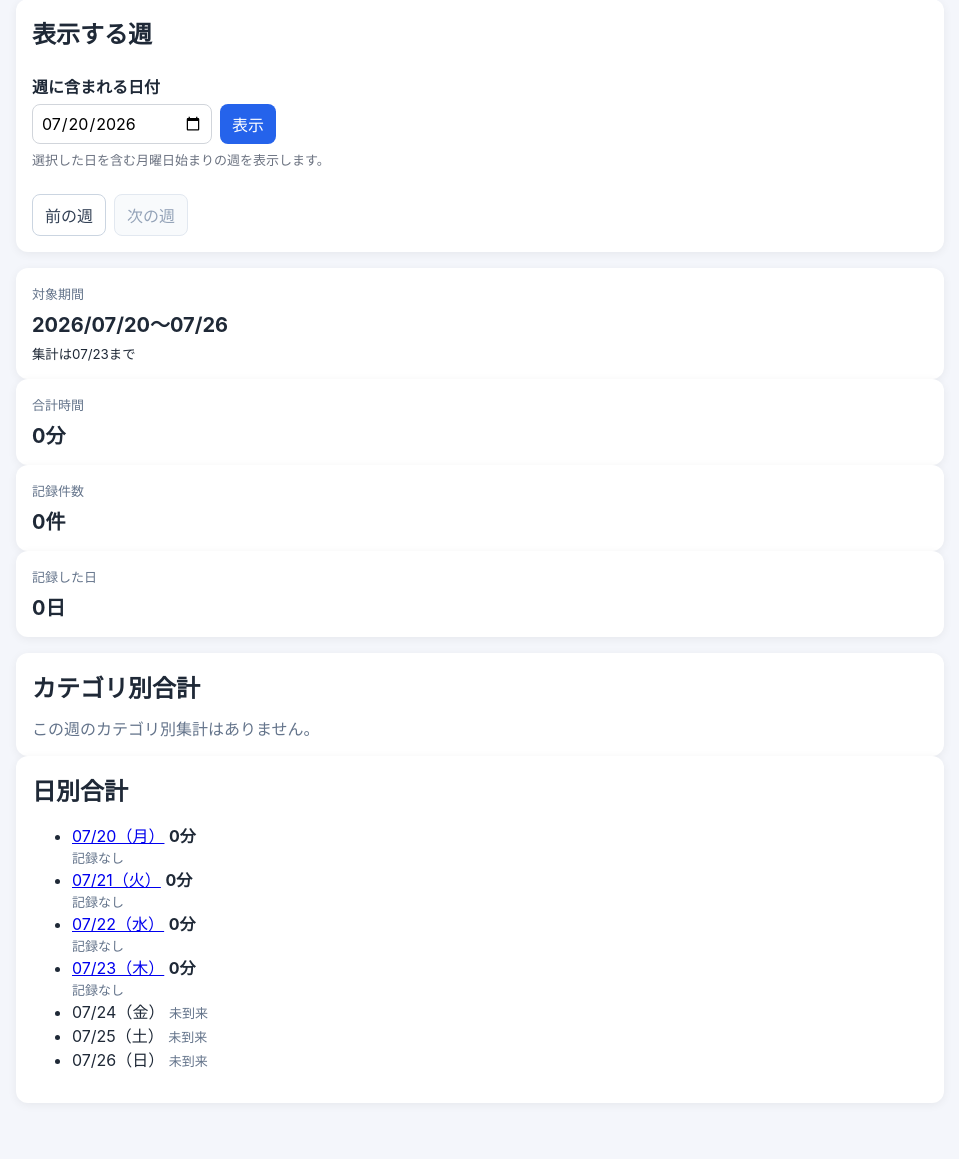
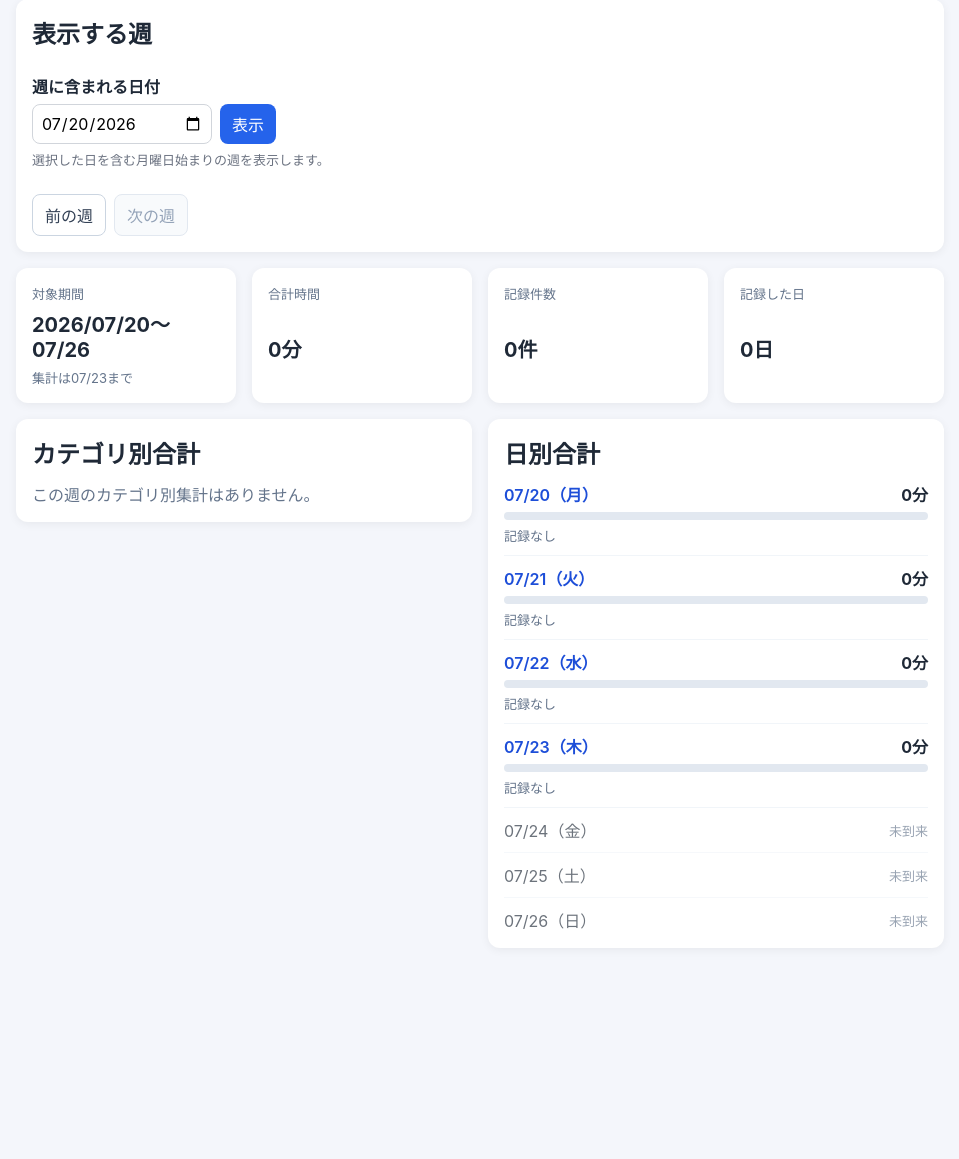
Before and after one commit to mizzz-ivr/home-panel-py, a FastAPI app: page /weekly in a window 1280 px wide. Shown: the part 144-1303 px from the top of the page, without its empty margins (160-1119 px from the left). After the commit the page ends 1073 px from the top, so only its background shows below. Run offline with FastAPI, Linux system fonts and the light colour scheme.

Commit message:
週次集計画面のレスポンシブスタイルを追加

```diff
--- a/app/static/style.css
+++ b/app/static/style.css
@@ -117,13 +117,15 @@ body {
 
 input,
 textarea,
+select,
 button,
 .button-link {
   font: inherit;
 }
 
 input,
-textarea {
+textarea,
+select {
   min-width: 0;
   border: 1px solid #d1d5db;
   border-radius: 8px;
@@ -139,7 +141,8 @@ input[type="number"] {
   flex: 0 1 100px;
 }
 
-input[type="date"] {
+input[type="date"],
+select {
   flex: 0 1 180px;
 }
 
@@ -173,6 +176,7 @@ button:hover,
 button:focus-visible,
 input:focus-visible,
 textarea:focus-visible,
+select:focus-visible,
 .button-link:focus-visible {
   outline: 3px solid rgba(37, 99, 235, 0.3);
   outline-offset: 2px;
@@ -265,10 +269,15 @@ button.danger {
   flex-wrap: wrap;
 }
 
-.history-summary {
+.history-summary,
+.weekly-summary {
   display: grid;
   grid-template-columns: repeat(3, minmax(0, 1fr));
   gap: 16px;
+}
+
+.weekly-summary {
+  grid-template-columns: repeat(4, minmax(0, 1fr));
 }
 
 .history-metric {
@@ -276,7 +285,8 @@ button.danger {
   gap: 6px;
 }
 
-.history-metric span {
+.history-metric span,
+.history-metric small {
   color: #64748b;
   font-size: 13px;
 }
@@ -285,7 +295,8 @@ button.danger {
   font-size: 20px;
 }
 
-.history-grid {
+.history-grid,
+.weekly-grid {
   display: grid;
   grid-template-columns: repeat(2, minmax(0, 1fr));
   align-items: start;
@@ -335,6 +346,64 @@ button.danger {
   font-size: 13px;
 }
 
+.weekly-day-list {
+  list-style: none;
+  margin: 0;
+  padding: 0;
+}
+
+.weekly-day {
+  display: grid;
+  gap: 6px;
+  padding: 10px 0;
+  border-bottom: 1px solid #f1f5f9;
+}
+
+.weekly-day:first-child {
+  padding-top: 0;
+}
+
+.weekly-day:last-child {
+  padding-bottom: 0;
+  border-bottom: none;
+}
+
+.weekly-day.future {
+  opacity: 0.65;
+}
+
+.weekly-day-header {
+  display: flex;
+  align-items: center;
+  justify-content: space-between;
+  gap: 12px;
+}
+
+.weekly-day-header a {
+  color: #1d4ed8;
+  font-weight: 600;
+  text-decoration: none;
+}
+
+.weekly-day-header a:hover {
+  text-decoration: underline;
+}
+
+.weekly-bar-track {
+  height: 8px;
+  overflow: hidden;
+  border-radius: 999px;
+  background: #e2e8f0;
+}
+
+.weekly-bar {
+  display: block;
+  width: var(--bar-width);
+  height: 100%;
+  border-radius: inherit;
+  background: #2563eb;
+}
+
 .empty-state {
   margin: 0;
   color: #64748b;
@@ -372,7 +441,9 @@ button.danger {
 
   .dashboard-grid,
   .history-summary,
-  .history-grid {
+  .weekly-summary,
+  .history-grid,
+  .weekly-grid {
     grid-template-columns: 1fr;
   }
 
```
